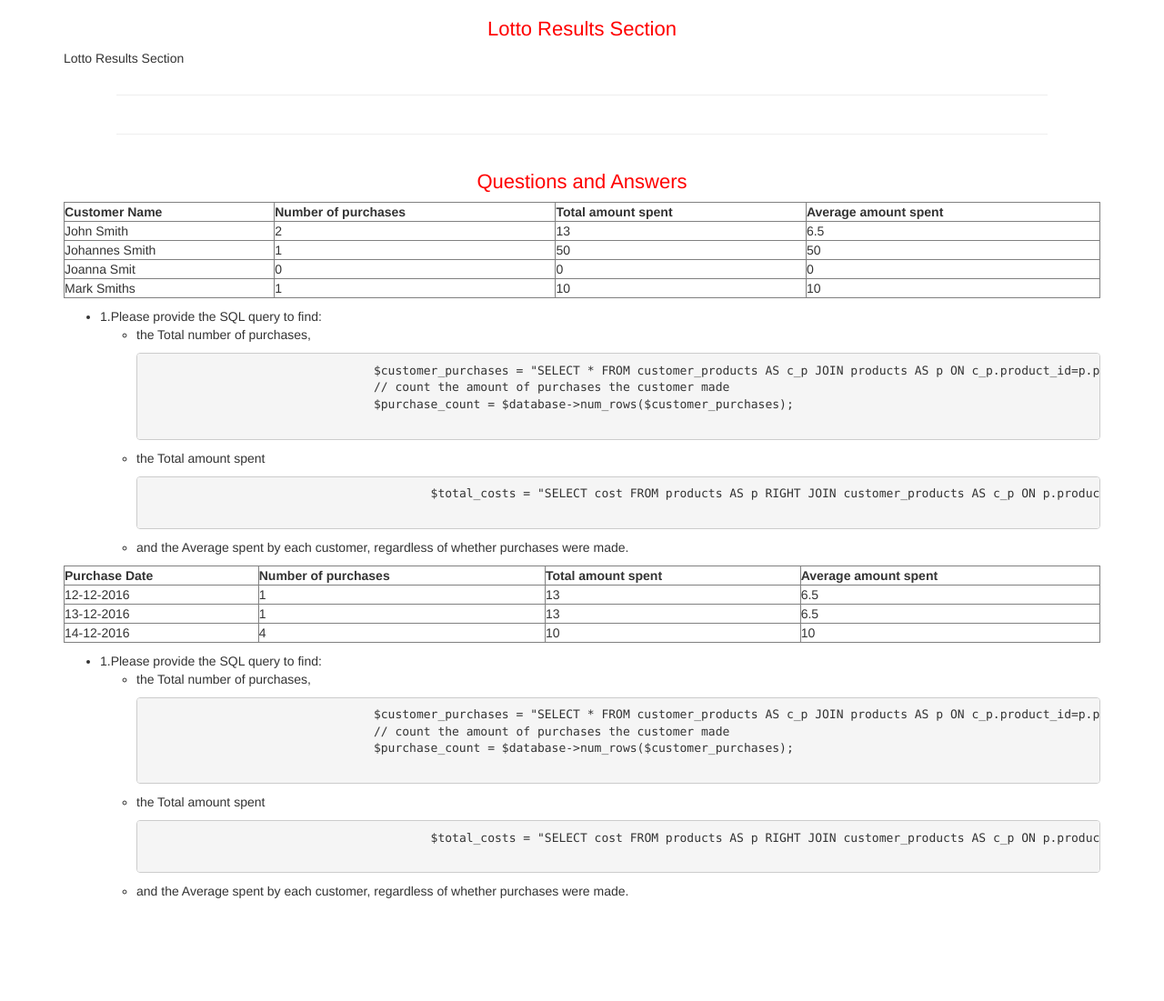
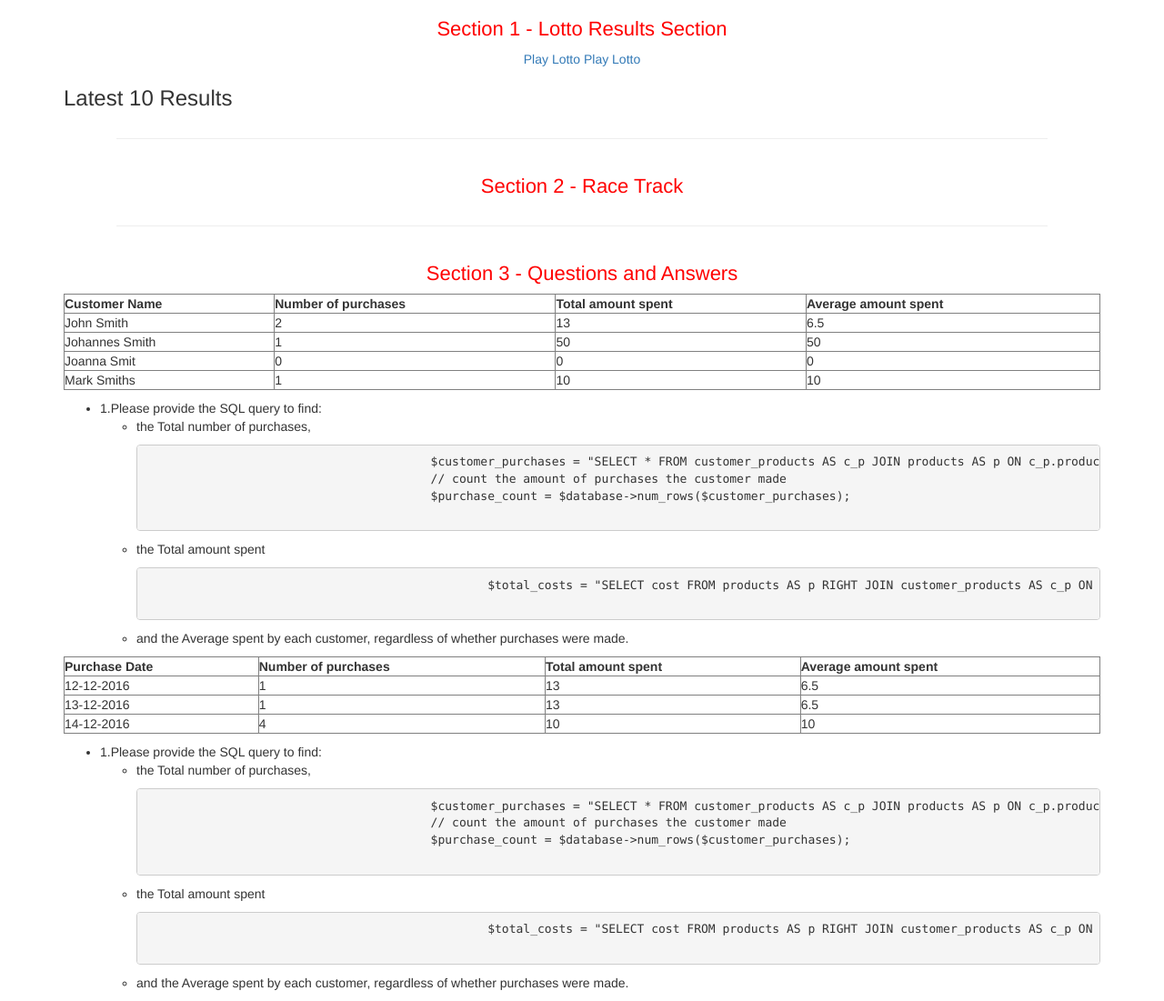
Before and after one commit to gevannmullins/gli_assesment, a PHP site: page / in a window 1280 px wide. Shown: the whole page at 91% size. Before the commit the page ends 988 px from the top, so only its background shows below. Run offline with PHP 8.4, Linux system fonts and the light colour scheme; data comes from the database, SQL or seed files in the repository; both versions use the stored data as it was after the commit; data that the repository does not hold is empty; style sheets or scripts are compiled from the project's sources.

Commit message:
Functionality of section 1 / Lotto player is complete. Just need to work on the gui.

```diff
--- a/index.php
+++ b/index.php
@@ -16,67 +16,20 @@
 
 <body>
 
-	<section class="section_1">
-		<div class="container">
-
-			<div class="row">
-				<div class="col-xs-12">
-					<h2 class="section_title">
-						Lotto Results Section
-					</h2>
-				</div>
-			</div>
-			<div class="row">
-				<div class="col-xs-12 section_1_container">
-					<p class="">
-						Lotto Results Section
-					</p>
-				</div>
-			</div>
-
-		</div>
+	<section class="section_1_container">
+		<p align="center">Oops . . . Something went wrong</p>
 	</section>
 
 	<hr width="80%" left="10%" />
 
-	<section class="section_2">
-		<div class="container-fluid">
-
-			<div class="row">
-				<div class="col-xs-12">
-
-				</div>
-			</div>
-			<div class="row">
-				<div class="col-xs-12 section_2_container">
-
-				</div>
-			</div>
-
-		</div>
+	<section class="section_2_container">
+		<p align="center">Oops . . . Something went wrong</p>
 	</section>
 
 	<hr width="80%" left="10%" />
 
-	<section class="section_3">
-		<div class="container">
-
-			<div class="row">
-				<div class="col-xs-12">
-
-					<h2 class="section_title">
-						Questions and Answers
-					</h2>
-
-				</div>
-			</div>
-			<div class="row">
-				<div class="col-xs-12 section_3_container">
-					<p align="center">Contents not loading . . .</p>
-				</div>
-			</div>
-
-		</div>
+	<section class="section_3_container">
+		<p align="center">Oops . . . Something went wrong</p>
 	</section>
 
 
@@ -88,8 +41,8 @@
 <script language="javascript">
 $(document).ready(function(){
 
-	//$('.section_1_container').load('section_1/index.php');
-	//$('.section_2_container').load('section_2/index.php');
+	$('.section_1_container').load('section_1/index.php');
+	$('.section_2_container').load('section_2/index.php');
 	$('.section_3_container').load('section_3/index.php');
 
 });
--- a/resources/css/custom_styles.css
+++ b/resources/css/custom_styles.css
@@ -13,3 +13,9 @@ body {
 	color: red;
 
 }
+
+.display_inline {
+	/*display: inline-block;*/
+	display: inline;
+	/*display: inline-flex;*/
+}
--- a/section_1/index.php
+++ b/section_1/index.php
@@ -1,29 +1,76 @@
 <?php
+$document_root = $_SERVER['DOCUMENT_ROOT'];
+$server_host = $_SERVER['HTTP_HOST'];
 define( 'DB_HOST', 'localhost' ); // set database host
-define( 'DB_USER', 'root' ); // set database user
-define( 'DB_PASS', 'root' ); // set database password
-define( 'DB_NAME', 'gli_test' ); // set database name
+define( 'DB_USER', 'admin' ); // set database user
+define( 'DB_PASS', 'admin' ); // set database password
+define( 'DB_NAME', 'gli' ); // set database name
 define( 'SEND_ERRORS_TO', 'you@yourwebsite.com' ); //set email notification email address
 define( 'DISPLAY_DEBUG', true ); //display db errors?
 
 require_once( '../includes/class_db/class.db.php' );
 $database = new DB();
 
-
-
-
-/**
- * Retrieve results of a standard query
- */
-$query = "SELECT name FROM customers";
-$results = $database->get_results( $query );
-foreach( $results as $row )
-{
-    echo $row['name'] .'<br />';
-}
-
-
-
-
+require_once('processes/lotto_class.php');
+$lotto_player = new Lotto_Player();
 
 ?>
+
+<div class="container">
+
+  <div class="row">
+    <div class="col-xs-12">
+      <h2 class="section_title">
+        <h2 class="section_title">Section 1 - Lotto Results Section</h2>
+      </h2>
+    </div>
+  </div>
+  <div class="row">
+    <div class="col-xs-12 play_result_container">
+
+    </div>
+  </div>
+  <div class="row">
+    <div class="col-xs-12 text-center buttons_container">
+      <a href="section_1/processes/play_lotto.php" class="ajax_btn play_lotto_btn">Play Lotto</a>
+      <a href="section_1/processes/export_results.php" class="ajax_btn export_results_btn">Play Lotto</a>
+    </div>
+  </div>
+  <div class="row">
+    <div class="col-xs-12 latest_result_container">
+
+      <h3>Latest 10 Results</h3>
+      <div class="latest_results">
+
+      </div>
+
+    </div>
+  </div>
+
+</div>
+
+<script language="javascript">
+$(document).ready(function(){
+
+  // play button
+  $('.play_lotto_btn').on('click', function(e){
+    e.preventDefault();
+    // get all needed values
+    var href = $(this).attr('href');
+
+    $.ajax({
+      url: href,
+      success: function(result){
+        $(".play_result_container").html(result);
+      }
+    });
+    // refresh the latest results
+    $('.latest_results').load('section_1/processes/get_last_ten_results.php');
+
+  });
+
+  // display latest 10 results
+  $('.latest_results').load('section_1/processes/get_last_ten_results.php');
+
+});
+</script>
--- /dev/null
+++ b/section_1/processes/get_last_ten_results.php
@@ -0,0 +1,25 @@
+<?php
+
+
+$server_host = $_SERVER['HTTP_HOST'];
+define( 'DB_HOST', 'localhost' ); // set database host
+define( 'DB_USER', 'admin' ); // set database user
+define( 'DB_PASS', 'admin' ); // set database password
+define( 'DB_NAME', 'lotto' ); // set database name
+define( 'SEND_ERRORS_TO', 'you@yourwebsite.com' ); //set email notification email address
+define( 'DISPLAY_DEBUG', true ); //display db errors?
+
+require_once( '../../includes/class_db/class.db.php' );
+$database = new DB();
+
+/**
+ * Retrieving a single row of data
+ */
+$query = "SELECT lotto_numbers, powerball_numbers, date_time FROM lotto_results ORDER BY date_time DESC LIMIT 10";
+$results = $database->get_results( $query );
+foreach( $results as $row )
+{
+    echo $row['lotto_numbers'] . ' --- ' . $row['powerball_numbers'] .'<br />';
+}
+
+?>
--- /dev/null
+++ b/section_1/processes/lotto_class.php
@@ -0,0 +1,55 @@
+<?php
+
+class Lotto_Player
+{
+
+  public function get_random_number($min, $max)
+  {
+    return rand($min,$max);
+  }
+
+    public function get_lotto_numbers()
+    {
+      // numbers increaed by 1 to accomodate for 0
+      $ballset_amount = $this->get_random_number(41, 50);
+      $balls_to_play = $this->get_random_number(6, 8);
+      $lotto_result_array = [];
+      for ($i = 1; $i < $balls_to_play; $i++) {
+        $new_ball_number = $this->get_random_number(1, $ballset_amount);
+        if (in_array($new_ball_number, $lotto_result_array)) {
+            $new_ball_number = $this->get_random_number(1, $ballset_amount);
+        }
+        if (!in_array($new_ball_number, $lotto_result_array)) {
+            $lotto_result_array[] = $new_ball_number;
+        }
+      }
+      return $lotto_result_array;
+
+    }
+
+
+      public function get_powerball_numbers()
+      {
+        // numbers increaed by 1 to accomodate for 0
+        $ballset_amount = $this->get_random_number(6, 50);
+        $balls_to_play = $this->get_random_number(0, 4);
+        $lotto_result_array = [];
+        for ($i = 1; $i < $balls_to_play; $i++) {
+          $new_ball_number = $this->get_random_number(1, $ballset_amount);
+          if (in_array($new_ball_number, $lotto_result_array)) {
+              $new_ball_number = $this->get_random_number(1, $ballset_amount);
+          }
+          if (!in_array($new_ball_number, $lotto_result_array)) {
+              $lotto_result_array[] = $new_ball_number;
+          }
+        }
+        return $lotto_result_array;
+
+      }
+
+
+
+}
+
+
+?>
--- a/section_2/index.php
+++ b/section_2/index.php
@@ -1,8 +1,8 @@
 <?php
 define( 'DB_HOST', 'localhost' ); // set database host
-define( 'DB_USER', 'root' ); // set database user
-define( 'DB_PASS', 'root' ); // set database password
-define( 'DB_NAME', 'gli_test' ); // set database name
+define( 'DB_USER', 'admin' ); // set database user
+define( 'DB_PASS', 'admin' ); // set database password
+define( 'DB_NAME', 'gli' ); // set database name
 define( 'SEND_ERRORS_TO', 'you@yourwebsite.com' ); //set email notification email address
 define( 'DISPLAY_DEBUG', true ); //display db errors?
 
@@ -12,18 +12,23 @@ $database = new DB();
 
 
 
-/**
- * Retrieve results of a standard query
- */
-$query = "SELECT name FROM customers";
-$results = $database->get_results( $query );
-foreach( $results as $row )
-{
-    echo $row['name'] .'<br />';
-}
-
 
 
 
 
 ?>
+
+		<div class="container">
+
+			<div class="row">
+				<div class="col-xs-12">
+					<h2 class="section_title">Section 2 - Race Track</h2>
+				</div>
+			</div>
+			<div class="row">
+				<div class="col-xs-12">
+
+				</div>
+			</div>
+
+		</div>
--- a/section_3/index.php
+++ b/section_3/index.php
@@ -1,8 +1,8 @@
 <?php
 define( 'DB_HOST', 'localhost' ); // set database host
-define( 'DB_USER', 'root' ); // set database user
-define( 'DB_PASS', 'root' ); // set database password
-define( 'DB_NAME', 'gli_test' ); // set database name
+define( 'DB_USER', 'admin' ); // set database user
+define( 'DB_PASS', 'admin' ); // set database password
+define( 'DB_NAME', 'gli' ); // set database name
 define( 'SEND_ERRORS_TO', 'you@yourwebsite.com' ); //set email notification email address
 define( 'DISPLAY_DEBUG', true ); //display db errors?
 
@@ -28,6 +28,19 @@ if( isset( $_POST ) )
 }
 
 ?>
+
+		<div class="container">
+			<div class="row">
+				<div class="col-xs-12">
+
+					<h2 class="section_title">
+						Section 3 - Questions and Answers
+					</h2>
+
+				</div>
+			</div>
+			<div class="row">
+				<div class="col-xs-12">
 
           <!-- question 1 -->
           <table border=1 width="100%" cellpadding="5" align="center">
@@ -214,3 +227,7 @@ if( isset( $_POST ) )
 
 
           </p>
+				</div>
+			</div>
+
+		</div>
```
Also changed, not shown: includes/class_db/example-data.sql (+1 -40 lines), section_1/processes/play_lotto.php (added, +68 -0 lines), includes/class_db/example.php (line endings or trailing spaces), resources/css/bootstrap.css, resources/js/bootstrap.js, resources/js/jquery-1.11.3.min.js. Lines whose indentation alone changed are shown as unchanged.
